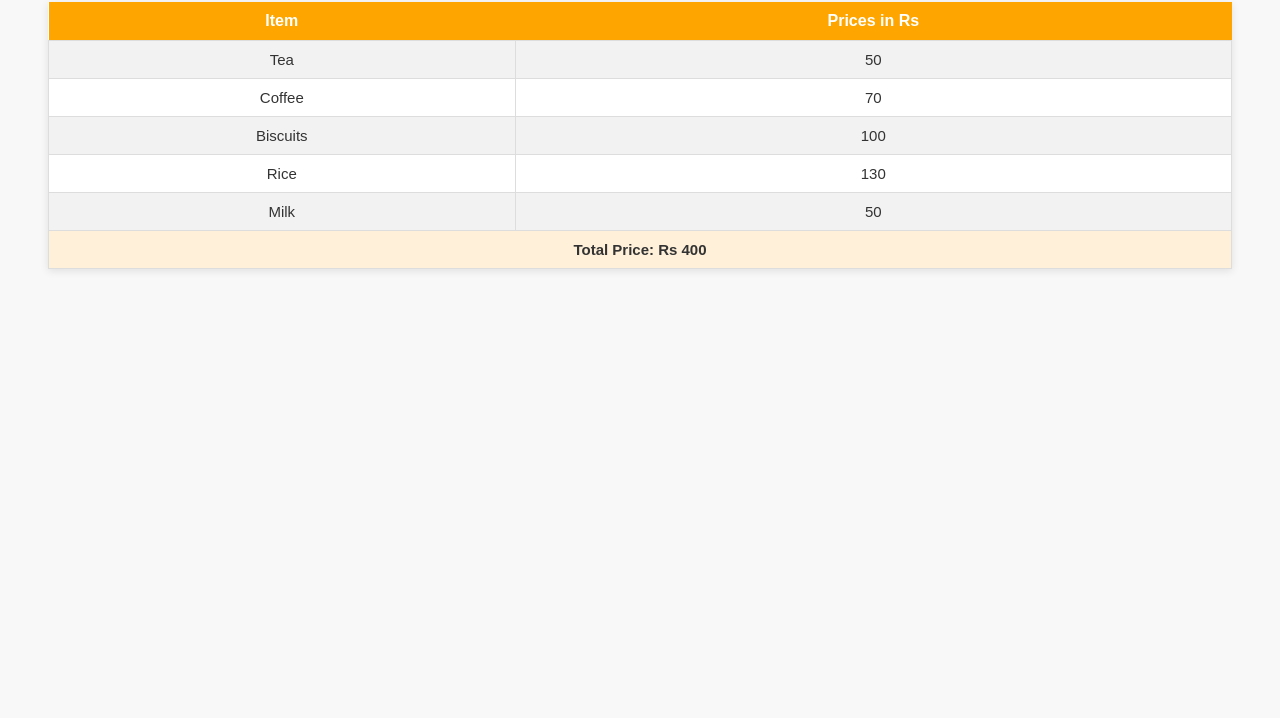
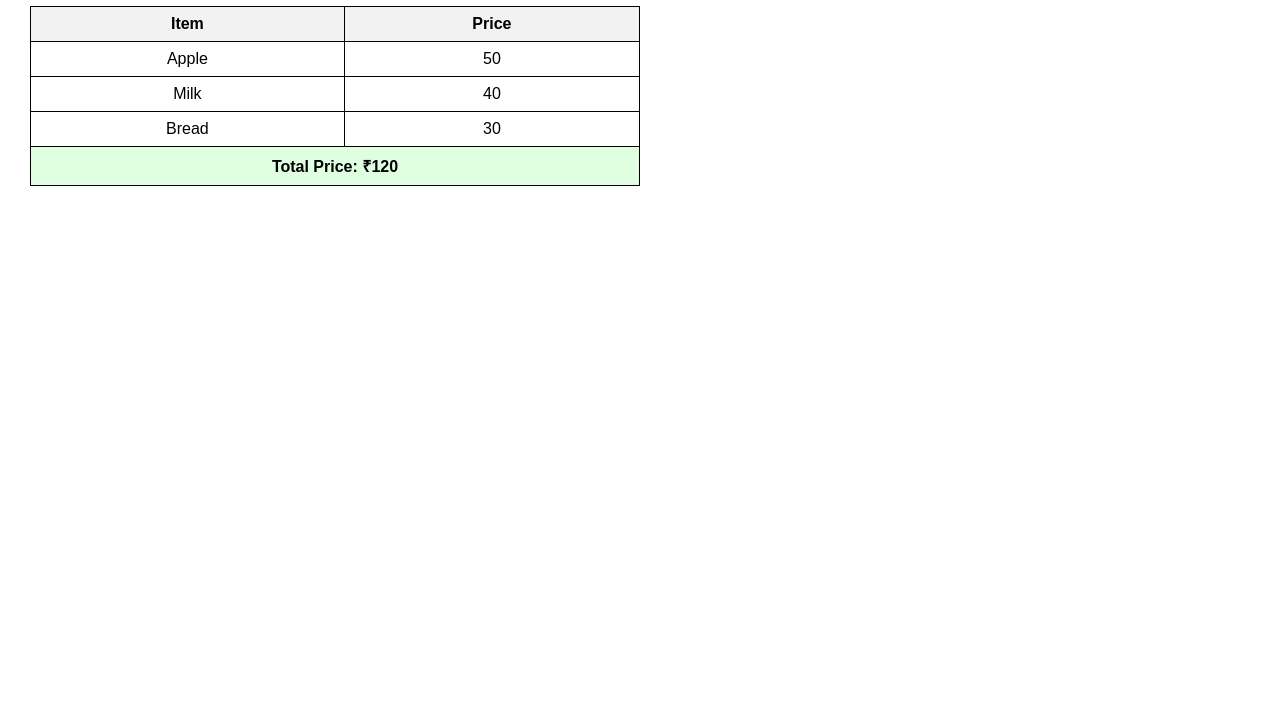
Before and after one commit to acciojob/grofers-checkout-Prakashsingh22, a website: page main.html in a window 1280 px wide. Shown: the part 82-800 px from the top of the page. Drawn offline with Linux system fonts and the light colour scheme.

Commit message:
created a submission

```diff
--- a/main.html
+++ b/main.html
@@ -8,35 +8,27 @@
 
 <body>
     <!-- the entire body must be written by student -->
-    <table style="width: 100%">
-    <caption>
-      Monthly savings
-    </caption>
+	 <h1>Grocery List</h1>
+
+  <table id="groceryTable">
     <tr>
       <th>Item</th>
-      <th>Prices in Rs</th>
+      <th>Price</th>
     </tr>
-    <tr>
-      <td class="item">Tea</td>
-      <td class="price">50</td>
+    <tr class="item">
+      <td>Apple</td>
+      <td class="prices" contenteditable="true">50</td>
     </tr>
-    <tr>
-      <td class="item">Coffee</td>
-      <td class="price">70</td>
+    <tr class="item">
+      <td>Milk</td>
+      <td class="prices" contenteditable="true">40</td>
     </tr>
-    <tr>
-      <td class="item">Biscuits</td>
-      <td class="price">100</td>
-    </tr>
-    <tr>
-      <td class="item">Rice</td>
-      <td class="price">130</td>
-    </tr>
-    <tr>
-      <td class="item">Milk</td>
-      <td class="price">50</td>
+    <tr class="item">
+      <td>Bread</td>
+      <td class="prices" contenteditable="true">30</td>
     </tr>
   </table>
+
     <script type="text/javascript" src="./script.js">
 </script>
 
--- a/script.js
+++ b/script.js
@@ -1,24 +1,35 @@
-// Select all the price cells
-const prices = document.querySelectorAll(".price");
+function calculateTotal() {
+      // Remove any existing total row before recalculating
+      const existingTotal = document.querySelector('.total-row');
+      if (existingTotal) existingTotal.remove();
 
-let total = 0;
+      // Select all price cells
+      const prices = document.querySelectorAll('.prices');
+      let total = 0;
 
-// Add all prices
-prices.forEach(priceCell => {
-  total += Number(priceCell.textContent);
-});
+      // Add up all prices
+      prices.forEach(priceCell => {
+        const value = parseFloat(priceCell.textContent) || 0;
+        total += value;
+      });
 
-// Create a new row for the total
-const totalRow = document.createElement("tr");
-totalRow.classList.add("total-row");
+      // Create new row and cell for total
+      const table = document.getElementById('groceryTable');
+      const totalRow = document.createElement('tr');
+      totalRow.classList.add('total-row');
 
-// Create a cell to show the total text
-const totalTextCell = document.createElement("td");
-totalTextCell.setAttribute("colspan", "2");
-totalTextCell.textContent = `Total Price: Rs ${total}`;
+      const totalCell = document.createElement('td');
+      totalCell.colSpan = 2;
+      totalCell.textContent = `Total Price: ₹${total}`;
 
-// Append the total cell to the row
-totalRow.appendChild(totalTextCell);
+      totalRow.appendChild(totalCell);
+      table.appendChild(totalRow);
+    }
 
-// Append the row to the table
-document.querySelector("table").appendChild(totalRow);
+    // Run once on load
+    calculateTotal();
+
+    // Recalculate whenever a price cell changes
+    document.querySelectorAll('.prices').forEach(cell => {
+      cell.addEventListener('input', calculateTotal);
+    });
--- a/styles.css
+++ b/styles.css
@@ -1,50 +1,24 @@
 body {
       font-family: Arial, sans-serif;
-  background-color: #f8f8f8;
-  padding: 40px;
-}
-
-caption {
-  font-size: 22px;
-  font-weight: bold;
-  margin-bottom: 10px;
-  text-align: center;
-  color: #333;
+      margin: 30px;
     }
 
     table {
-  width: 60%;
-  margin: 0 auto;
       border-collapse: collapse;
-  background-color: #fff;
-  box-shadow: 0px 2px 8px rgba(0, 0, 0, 0.1);
+      width: 50%;
+    }
+
+    th, td {
+      border: 1px solid black;
+      padding: 8px;
+      text-align: center;
     }
 
     th {
-  background-color: #ffa500;
-  color: white;
-  padding: 10px;
-  text-align: center;
-  font-size: 16px;
-}
-
-td {
-  border: 1px solid #ddd;
-  padding: 10px;
-  text-align: center;
-  font-size: 15px;
-  color: #333;
-}
-
-tr:nth-child(even) {
       background-color: #f2f2f2;
     }
 
-tr:hover {
-  background-color: #ffe5b4;
+    .total-row {
+      font-weight: bold;
+      background-color: #e0ffe0;
     }
-
-.total-row td {
-  font-weight: bold;
-  background-color: #fff0d9;
-}
```
Lines whose indentation alone changed are shown as unchanged.
